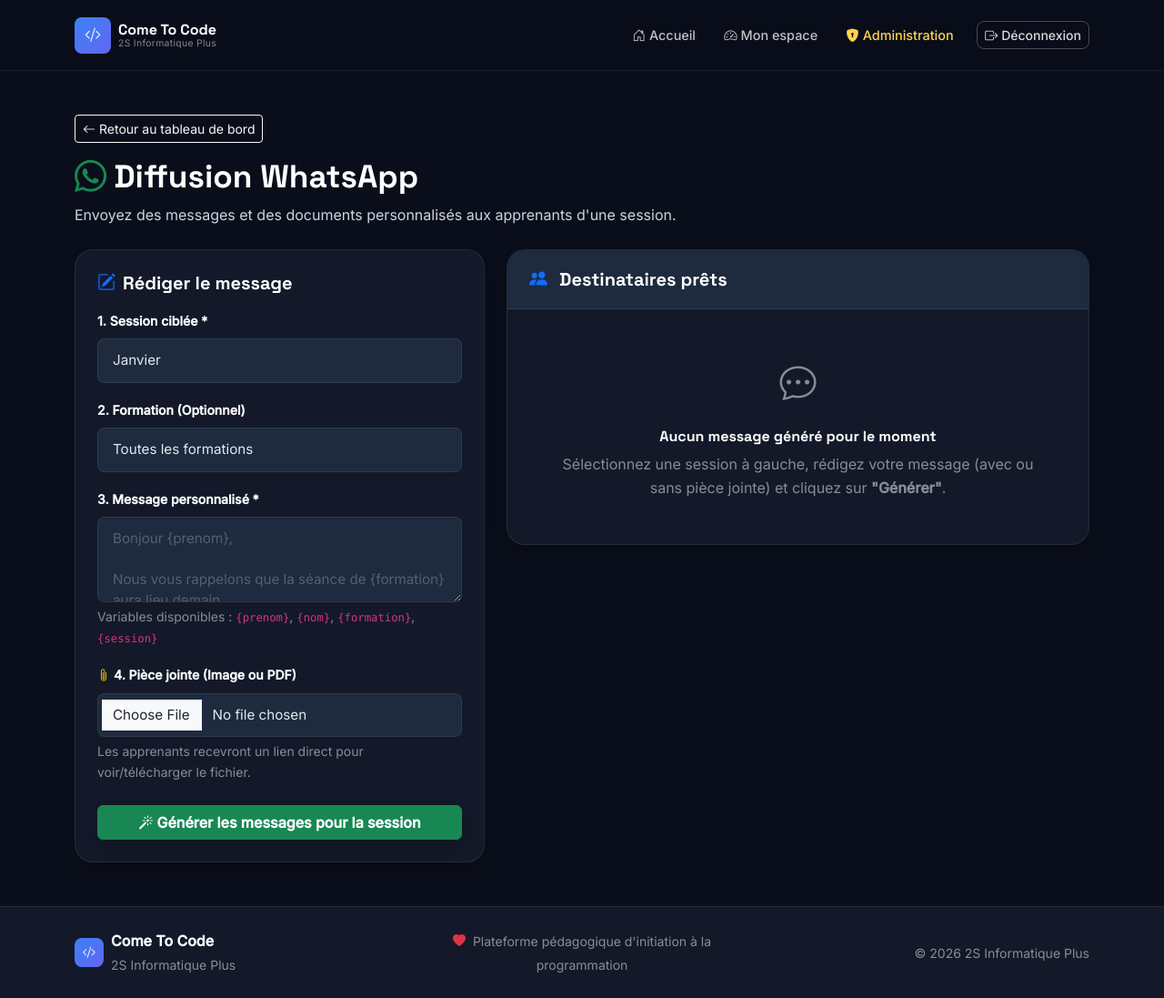
After one commit to germaintraore/come_to_come, a Django app: page /admin-panel/diffusion-whatsapp/ in a window 1280 px wide. The commit adds this page. Shown: the whole page at 91% size. Run offline with Django 5.2, Linux system fonts and the light colour scheme; the visitor is signed in with stand-in values (Sample User, id 1).

Commit message:
Ajout de la partie envoyer sur wattsapp

```diff
--- a/accounts/forms.py
+++ b/accounts/forms.py
@@ -116,3 +116,41 @@ class ConnexionForm(forms.Form):
 
     def get_user(self):
         return self.apprenant_cache
+
+# accounts/forms.py
+
+class DiffusionWhatsAppForm(forms.Form):
+    """Formulaire de diffusion WhatsApp par session avec pièce jointe (Image/PDF)."""
+
+    session = forms.ChoiceField(
+        choices=Apprenant.SESSION_MOIS_CHOICES,
+        label="Session ciblée",
+        widget=forms.Select(attrs={'class': 'form-control form-control-lg'})
+    )
+
+    formation = forms.ChoiceField(
+        choices=[('', 'Toutes les formations')] + Apprenant.FORMATION_CHOICES,
+        required=False,
+        label="Type de formation (optionnel)",
+        widget=forms.Select(attrs={'class': 'form-control form-control-lg'})
+    )
+
+    message = forms.CharField(
+        label="Message à envoyer",
+        widget=forms.Textarea(attrs={
+            'class': 'form-control',
+            'rows': 3,
+            'placeholder': "Bonjour {prenom},\n\nNous vous rappelons que la séance de {formation} aura lieu demain.\n\nCordialement,\n2S Informatique Plus"
+        }),
+        help_text="Variables disponibles : {prenom}, {nom}, {formation}, {session}."
+    )
+
+    piece_jointe = forms.FileField(
+        required=False,
+        label="Pièce jointe (Image ou PDF)",
+        widget=forms.FileInput(attrs={
+            'class': 'form-control',
+            'accept': '.pdf, .jpeg, .png'
+        }),
+        help_text="Formats acceptés : PDF, JPG, PNG (Max 10 Mo)."
+    )
--- a/accounts/urls.py
+++ b/accounts/urls.py
@@ -17,5 +17,6 @@ urlpatterns = [
     path('admin-panel/supprimer/<int:pk>/', views.supprimer_apprenant, name='supprimer_apprenant'),
     path('admin-panel/reaffecter/<int:pk>/', views.reaffecter_apprenant, name='reaffecter_apprenant'),
     path('admin-panel/export-pdf/', views.export_pdf, name='export_pdf'),
+    path('admin-panel/diffusion-whatsapp/', views.diffusion_whatsapp, name='diffusion_whatsapp'),
 
 ]
--- a/accounts/views.py
+++ b/accounts/views.py
@@ -1,6 +1,9 @@
 
 import csv
-import io
+import os
+import urllib.parse
+from django.core.files.storage import default_storage
+from django.conf import settings
 from django import forms
 from django.shortcuts import render, redirect
 from django.contrib.auth import login, logout
@@ -8,7 +11,7 @@ from django.contrib.auth.decorators import login_required
 from django.contrib import messages
 from django.http import HttpResponse
 from django.utils import timezone
-from .forms import InscriptionForm, ConnexionForm
+from .forms import InscriptionForm, ConnexionForm,DiffusionWhatsAppForm
 from .models import Apprenant
 from devoirs.models import Devoir
 
@@ -482,3 +485,74 @@ def export_pdf(request):
     response = HttpResponse(buffer, content_type='application/pdf')
     response['Content-Disposition'] = f'attachment; filename="{filename}"'
     return response
+
+@login_required
+def diffusion_whatsapp(request):
+    """Générateur de messages WhatsApp ciblés par session avec support de pièce jointe."""
+    if not request.user.is_staff:
+        messages.error(request, "Accès réfusé.")
+        return redirect('tableau_de_bord')
+    destinataires = []
+    fichier_url = None
+    fichier_nom = None
+    fichier_est_image = False
+    if request.method == 'POST':
+        form = DiffusionWhatsAppForm(request.POST, request.FILES)
+        if form.is_valid():
+            session = form.cleaned_data['session']
+            formation = form.cleaned_data['formation']
+            template_message = form.cleaned_data['message']
+            piece_jointe = form.cleaned_data.get('piece_jointe')
+            # 1. Gestion de la pièce jointe (Image ou PDF)
+            if piece_jointe:
+                fichier_nom = piece_jointe.name
+                # Sauvegarde dans media/whatsapp_pieces_jointes/
+                chemin_relatif = os.path.join('whatsapp_pieces_jointes', piece_jointe.name)
+                chemin_sauvegarde = default_storage.save(chemin_relatif, piece_jointe)
+                # URL absolue accessible depuis internet
+                fichier_url = request.build_absolute_uri(settings.MEDIA_URL + chemin_sauvegarde)
+
+                # Vérifier si c'est une image
+                extensions_image = ('.jpg', '.jpeg', '.png', '.webp')
+                fichier_est_image = any(piece_jointe.name.lower().endswith(ext) for ext in extensions_image)
+            # 2. Récupérer les apprenants ciblés
+            apprenants = Apprenant.objects.filter(session=session, is_active=True)
+            if formation:
+                apprenants = apprenants.filter(formation=formation)
+            apprenants = apprenants.order_by('nom', 'prenom')
+            # 3. Préparer les messages personnalisés
+            for a in apprenants:
+                # Remplacement des balises personnalisées
+                texte_perso = template_message.format(
+                    prenom=a.prenom,
+                    nom=a.nom,
+                    formation=a.get_formation_display(),
+                    session=a.get_session_display()
+                )
+                # Si une pièce jointe a été ajoutée, on insère le lien au message
+                if fichier_url:
+                    emoji = "🖼️ Image" if fichier_est_image else "📄 Document PDF"
+                    texte_perso += f"\n\n{emoji} joint : {fichier_url}"
+                # Nettoyage du numéro de téléphone WhatsApp
+                numero_clean = a.whatsapp.replace(' ', '').replace('+', '').replace('-', '')
+
+                # Encodage URL pour le lien WhatsApp
+                message_encode = urllib.parse.quote(texte_perso)
+                lien_whatsapp = f"https://wa.me/{numero_clean}?text={message_encode}"
+                destinataires.append({
+                    'apprenant': a,
+                    'message_texte': texte_perso,
+                    'lien_whatsapp': lien_whatsapp,
+                })
+            if not apprenants.exists():
+                messages.warning(request, "Aucun apprenant actif trouvé pour les critères sélectionnés.")
+    else:
+        form = DiffusionWhatsAppForm()
+    return render(request, 'accounts/diffusion_whatsapp.html', {
+        'form': form,
+        'destinataires': destinataires,
+        'total_destinataires': len(destinataires),
+        'fichier_url': fichier_url,
+        'fichier_nom': fichier_nom,
+        'fichier_est_image': fichier_est_image,
+    })
--- /dev/null
+++ b/templates/accounts/diffusion_whatsapp.html
@@ -0,0 +1,154 @@
+{% extends 'base.html' %}
+{% load static %}
+
+{% block title %}Diffusion WhatsApp – Come To Code{% endblock %}
+
+{% block content %}
+<div class="dashboard-wrapper">
+    <div class="container py-5">
+
+        <!-- En-tête -->
+        <div class="admin-header mb-4">
+            <div class="d-flex justify-content-between align-items-center flex-wrap gap-3">
+                <div>
+                    <a href="{% url 'admin_dashboard' %}" class="btn btn-sm btn-outline-light mb-2">
+                        <i class="bi bi-arrow-left me-1"></i>Retour au tableau de bord
+                    </a>
+                    <h1 class="admin-title text-white">
+                        <i class="bi bi-whatsapp text-success me-2"></i>Diffusion WhatsApp
+                    </h1>
+                    <p class="text-white-75 mb-0" style="color: #cbd5e1;">
+                        Envoyez des messages et des documents personnalisés aux apprenants d'une session.
+                    </p>
+                </div>
+            </div>
+        </div>
+
+        <div class="row g-4">
+            <!-- Formulaire de rédaction -->
+            <div class="col-lg-5">
+                <div class="admin-table-card p-4 shadow">
+                    <h5 class="text-white fw-bold mb-3">
+                        <i class="bi bi-pencil-square me-2 text-primary"></i>Rédiger le message
+                    </h5>
+
+                    <form method="post" enctype="multipart/form-data">
+                        {% csrf_token %}
+
+                        <div class="mb-3">
+                            <label class="form-label text-white small fw-semibold">1. Session ciblée *</label>
+                            {{ form.session }}
+                        </div>
+
+                        <div class="mb-3">
+                            <label class="form-label text-white small fw-semibold">2. Formation (Optionnel)</label>
+                            {{ form.formation }}
+                        </div>
+
+                        <div class="mb-3">
+                            <label class="form-label text-white small fw-semibold">3. Message personnalisé *</label>
+                            {{ form.message }}
+                            <small class="text-white-50 d-block mt-1">
+                                Variables disponibles : <code>{prenom}</code>, <code>{nom}</code>,
+                                <code>{formation}</code>, <code>{session}</code>
+                            </small>
+                        </div>
+
+                        <div class="mb-4">
+                            <label class="form-label text-white small fw-semibold">
+                                <i class="bi bi-paperclip me-1 text-warning"></i>4. Pièce jointe (Image ou PDF)
+                            </label>
+                            {{ form.piece_jointe }}
+                            <small class="text-white-50 d-block mt-1">
+                                Les apprenants recevront un lien direct pour voir/télécharger le fichier.
+                            </small>
+                        </div>
+
+                        <button type="submit" class="btn btn-success w-100 py-2.5 fw-bold shadow">
+                            <i class="bi bi-magic me-1"></i>Générer les messages pour la session
+                        </button>
+                    </form>
+                </div>
+            </div>
+
+            <!-- Liste des messages personnalisés générés -->
+            <div class="col-lg-7">
+                <div class="admin-table-card shadow">
+                    <div class="admin-table-header d-flex justify-content-between align-items-center">
+                        <h5 class="mb-0 text-white fw-bold">
+                            <i class="bi bi-people-fill me-2 text-primary"></i>
+                            Destinataires prêts {% if destinataires %}({{ total_destinataires }}){% endif %}
+                        </h5>
+                        {% if fichier_url %}
+                        <a href="{{ fichier_url }}" target="_blank"
+                            class="badge bg-warning text-dark text-decoration-none p-2">
+                            <i class="bi bi-file-earmark-check me-1"></i>Fichier joint chargé
+                        </a>
+                        {% endif %}
+                    </div>
+
+                    {% if destinataires %}
+                    <div class="p-3 bg-dark bg-opacity-50 border-bottom border-secondary">
+                        <p class="small text-white-75 mb-0">
+                            <i class="bi bi-info-circle text-info me-1"></i>
+                            Cliquez sur <strong>"Envoyer WhatsApp"</strong> pour chaque apprenant. WhatsApp s'ouvrira
+                            avec le message pré-rempli.
+                        </p>
+                    </div>
+
+                    <div class="table-responsive" style="max-height: 550px; overflow-y: auto;">
+                        <table class="table ctc-table align-middle mb-0">
+                            <thead>
+                                <tr>
+                                    <th>Apprenant</th>
+                                    <th>Aperçu du message</th>
+                                    <th class="text-center">Action</th>
+                                </tr>
+                            </thead>
+                            <tbody>
+                                {% for d in destinataires %}
+                                <tr>
+                                    <td>
+                                        <div class="apprenant-avatar-cell">
+                                            <div class="mini-avatar">{{ d.apprenant.prenom|first|upper }}{{
+                                                d.apprenant.nom|first|upper }}</div>
+                                            <div>
+                                                <div class="fw-bold text-white">{{ d.apprenant.nom_complet }}</div>
+                                                <small class="text-white-50">{{ d.apprenant.whatsapp }}</small>
+                                            </div>
+                                        </div>
+                                    </td>
+                                    <td>
+                                        <div class="p-2 rounded bg-dark border border-secondary small text-white-75"
+                                            style="max-width: 280px; white-space: pre-line; max-height: 80px; overflow-y: auto;">
+                                            {{ d.message_texte }}
+                                        </div>
+                                    </td>
+                                    <td class="text-center">
+                                        <a href="{{ d.lien_whatsapp }}" target="_blank"
+                                            class="btn btn-success btn-sm px-3 py-2 fw-semibold shadow-sm text-nowrap">
+                                            <i class="bi bi-whatsapp me-1"></i>Envoyer
+                                        </a>
+                                    </td>
+                                </tr>
+                                {% endfor %}
+                            </tbody>
+                        </table>
+                    </div>
+                    {% else %}
+                    <div class="p-5 text-center text-white-50">
+                        <i class="bi bi-chat-dots fs-1 d-block mb-3 opacity-50 text-white"></i>
+                        <h6 class="text-white">Aucun message généré pour le moment</h6>
+                        <p class="text-white-50 mb-0">
+                            Sélectionnez une session à gauche, rédigez votre message (avec ou sans pièce jointe) et
+                            cliquez sur <strong>"Générer"</strong>.
+                        </p>
+                    </div>
+                    {% endif %}
+                </div>
+            </div>
+        </div>
+
+    </div>
+</div>
+{% endblock %}
```
Also changed, not shown: templates/accounts/admin_dashboard.html (+12 -0 lines).
